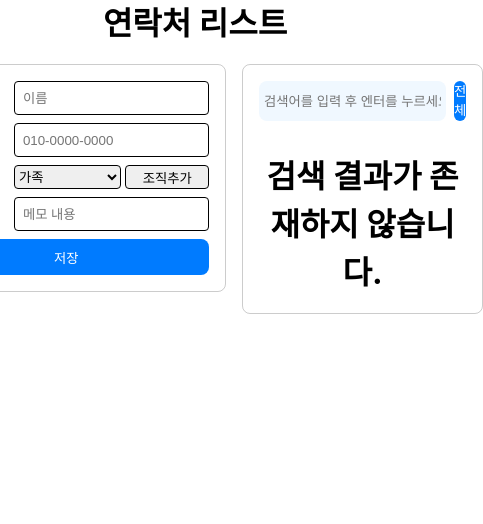
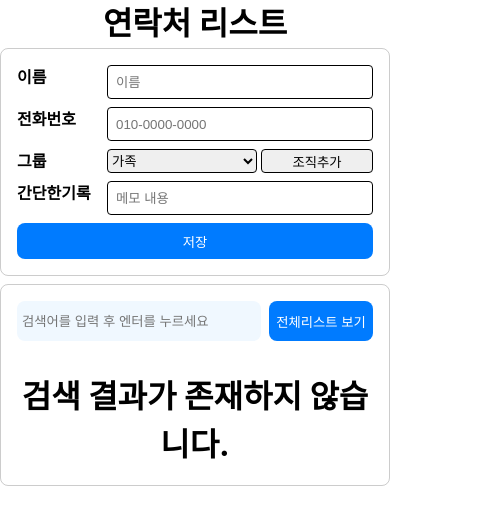
Before and after one commit to JW-Ahn0/Contact-List, a React (Vite) app in the folder Task0903/: page / in a window 390 px wide. Shown: the top 524 px of the page, 483 px wide, since content can reach past the window. Built offline with nearby package versions, Linux system fonts and the light colour scheme.

Commit message:
[Feat] 반응형 디자인 추가 (900px  기준)

```diff
--- a/Task0903/src/App.css
+++ b/Task0903/src/App.css
@@ -4,6 +4,7 @@
   justify-content: center;
   align-items: center;
 }
+@media (min-width: 900px) {
   #wrap {
     display: flex;
     justify-content: center;
@@ -19,3 +20,11 @@
   #wrap > div:last-child {
     flex-grow: 8;
   }
+}
+@media (max-width: 900px) {
+  #wrap {
+    display: flex;
+    flex-direction: column;
+    gap: 8px;
+  }
+}
```
Lines whose indentation alone changed are shown as unchanged.
